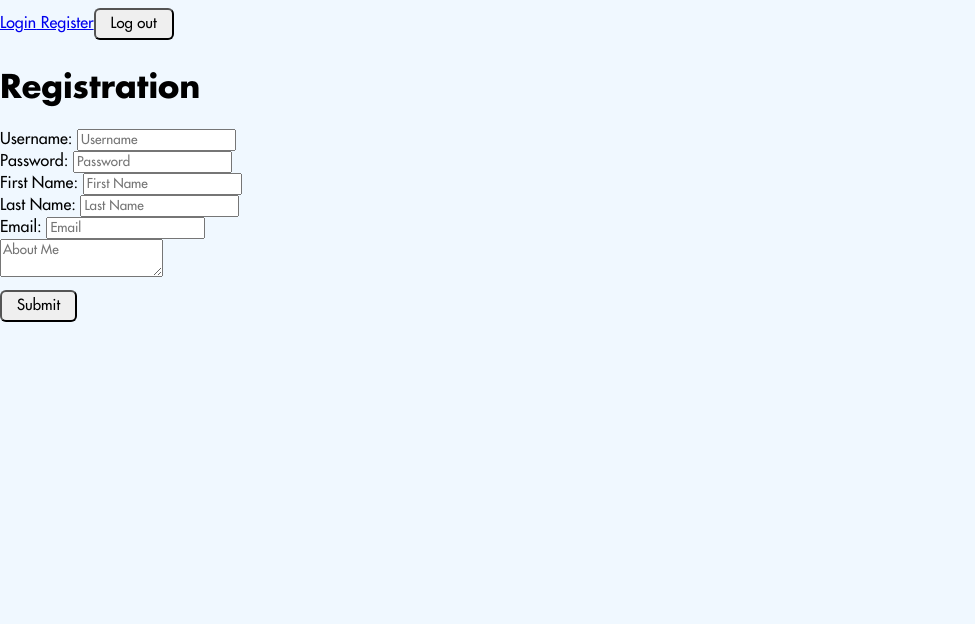
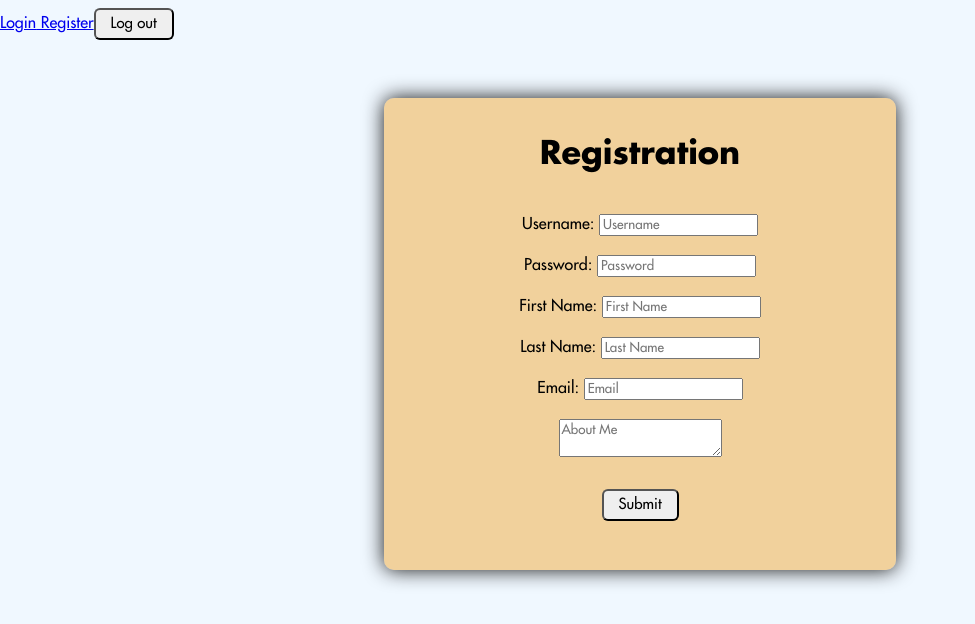
Before and after one commit to justincando/gogatotest, a React (Create React App) app: page /registration in a window 1280 px wide. Shown: the top 624 px of the page, without its empty margins (0-975 px from the left). Built offline with nearby package versions, Linux system fonts and the light colour scheme.

Commit message:
added css for the registration and login pages
Added css for the registration and login pages but not for the nav bar

```diff
--- a/src/components/Login.js
+++ b/src/components/Login.js
@@ -2,6 +2,7 @@
 import '../css/navi.css';
 import { useState, useEffect } from "react";
 import {Navigate} from "react-router-dom";
+import '../css/login.css';
 
 // Functional component for User Login
 function Login({ currentUserId, setCurrentUserId, setUser }) {
@@ -54,8 +55,11 @@ function Login({ currentUserId, setCurrentUserId, setUser }) {
 
   return currentUserId > 0 ? (<Navigate to ={"/profile/"+ currentUserId }/>) :  (
     <>
+    <div id= "login-page">
+    <div id="login-data">
       <h1>Login</h1>
       <form onSubmit={loginUser}>
+      <br /><br />
         {/* Username Field */}
         Username:{" "}
         <input
@@ -66,7 +70,7 @@ function Login({ currentUserId, setCurrentUserId, setUser }) {
           onChange={getInput}
           required
         />
-        <br />
+        <br /><br />
         {/* Password Field */}
         Password:{" "}
         <input
@@ -77,10 +81,12 @@ function Login({ currentUserId, setCurrentUserId, setUser }) {
           onChange={getInput}
           required
         />
-        <br />
+        <br /><br /><br />
 
         <button type="submit">Login</button>
       </form>
+      </div>
+      </div>
     </>
   );
 }
--- a/src/components/Registration.js
+++ b/src/components/Registration.js
@@ -2,6 +2,8 @@
 import { Navigate } from "react-router-dom";
 import { useState, useEffect } from "react";
 import User from "../model/User";
+import '../css/registration.css';
+
 
 // Functional component for User Registration
 function Registration({ currentUserId}) {
@@ -57,10 +59,14 @@ function Registration({ currentUserId}) {
   return window.localStorage.getItem("userId") > 0 ? (<Navigate to ="/login"/>) :
   (registerSuccess ? ( < Navigate to ="/login" />):  (
     <>
+    <div id= "registration-page">
+    <div id="registration-data">
       <h1>Registration</h1>
 
       <form onSubmit={submitNewUser}>
         {/* Username Field */}
+        <br />
+
         Username:{" "}
         <input
           type="text"
@@ -70,7 +76,8 @@ function Registration({ currentUserId}) {
           onChange={getInput}
           required
         />
-        <br />
+        <br /><br />
+
         {/* Password Field */}
         Password:{" "}
         <input
@@ -81,7 +88,7 @@ function Registration({ currentUserId}) {
           onChange={getInput}
           required
         />
-        <br />
+        <br /><br />
         {/* First Name Field */}
         First Name:{" "}
         <input
@@ -92,7 +99,7 @@ function Registration({ currentUserId}) {
           onChange={getInput}
           required
         />
-        <br />
+        <br /><br />
         {/* Last Name Field */}
         Last Name:{" "}
         <input
@@ -103,7 +110,7 @@ function Registration({ currentUserId}) {
           onChange={getInput}
           required
         />
-        <br />
+        <br /><br />
         {/* Email Field */}
         Email:{" "}
         <input
@@ -114,7 +121,7 @@ function Registration({ currentUserId}) {
           onChange={getInput}
           required
         />
-        <br />
+        <br /><br />
         {/* About Me Field */}
         <textarea
           name="aboutMe"
@@ -124,9 +131,11 @@ function Registration({ currentUserId}) {
           onChange={getInput}
           required
         ></textarea>
-        <br />
+        <br /><br />
         <button type="submit">Submit</button>
       </form>
+      </div>
+      </div>
     </>
   ));
 }
--- /dev/null
+++ b/src/css/login.css
@@ -0,0 +1,22 @@
+/* Authors: Jazib, Christian*/
+
+/* General page stlying */
+#login-page{
+    text-align: center;
+}
+
+#login-data{
+
+  height:320px;
+  margin: auto;
+  margin-top: 50px;
+  margin-bottom: 15px;
+  padding: 1rem;
+  width: 30rem;
+  background: rgba(243, 150, 9, 0.4);
+  border-radius: 10px;
+  box-shadow: 0 0 20px rgb(20, 20, 20);
+  text-align: center;
+
+
+}
--- a/src/css/profile.css
+++ b/src/css/profile.css
@@ -13,7 +13,7 @@
   margin-bottom: 15px;
   padding: 1rem;
   width: 30rem;
-  background: rgba(185, 185, 186, 0.842);
+  background: rgba(243, 150, 9, 0.4);
   border-radius: 10px;
   box-shadow: 0 0 20px rgb(20, 20, 20);
   text-align: center;
@@ -66,5 +66,5 @@
 /* Margin and padding for the name area styling */
 .update-name-area input, button{
     margin: 8px 0px;
-    padding-top:px;
+    /* padding-top:px; */
 }
--- /dev/null
+++ b/src/css/registration.css
@@ -0,0 +1,27 @@
+/* Authors: Jazib, Christian*/
+
+/* General page stlying */
+#registration-page{
+    text-align: center;
+}
+
+/* ignore for now testing */
+#regi{
+    text-align: left;
+}
+
+#registration-data{
+
+  height:440px;
+  margin: auto;
+  margin-top: 50px;
+  margin-bottom: 15px;
+  padding: 1rem;
+  width: 30rem;
+  background: rgba(243, 150, 9, 0.4);
+  border-radius: 10px;
+  box-shadow: 0 0 20px rgb(20, 20, 20);
+  text-align: center;
+
+
+}
```
